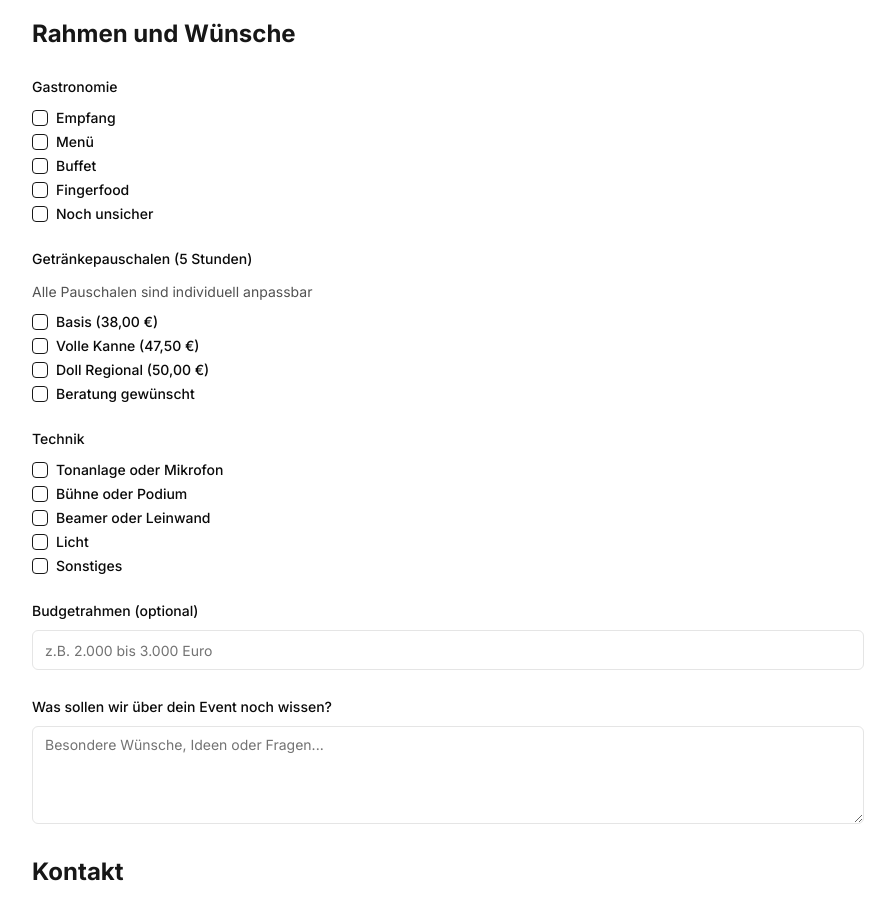
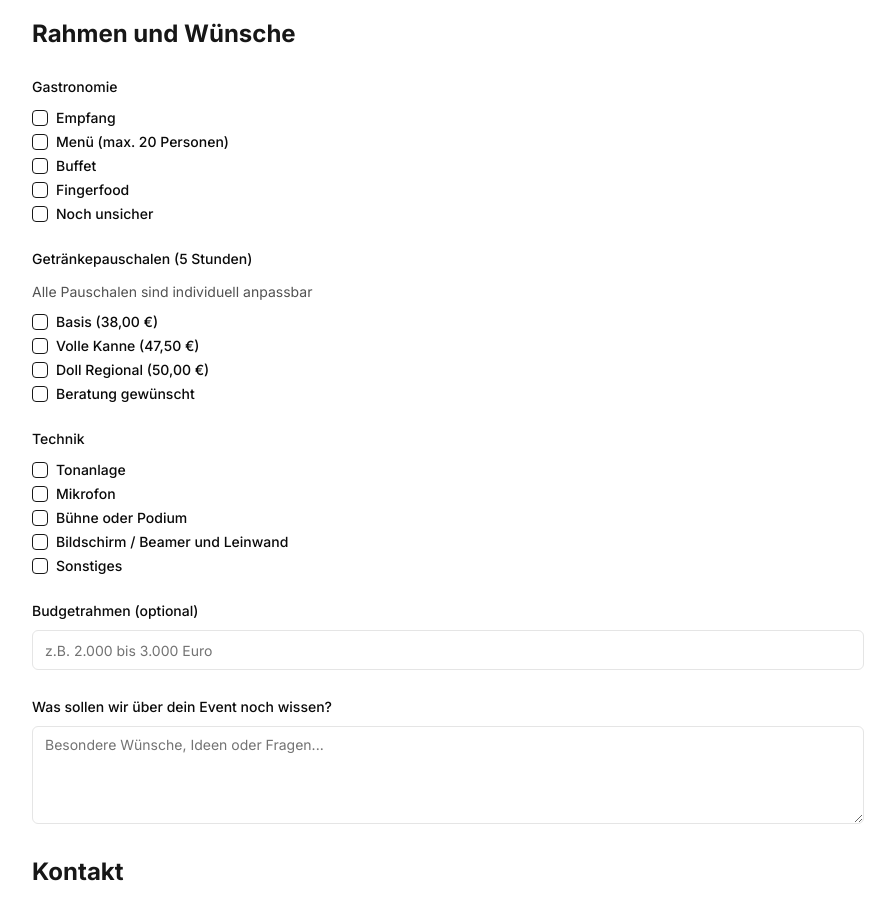
Before and after one commit to BlackAlxks/rathausevents, a Next.js app: page /kontakt in a window 1280 px wide. Shown: the part 940-1857 px from the top of the page, without its empty margins (192-1087 px from the left). Built offline with nearby package versions, Linux system fonts and the light colour scheme.

Commit message:
Updated page.tsx

```diff
--- a/app/kontakt/page.tsx
+++ b/app/kontakt/page.tsx
@@ -274,7 +274,7 @@ ${formData.freitext ? `Weitere Wünsche:\n${formData.freitext}` : ''}
                   <div className="space-y-2">
                     {[
                       { value: 'empfang', label: 'Empfang' },
-                      { value: 'menue', label: 'Menü' },
+                      { value: 'menue', label: 'Menü (max. 20 Personen)' },
                       { value: 'buffet', label: 'Buffet' },
                       { value: 'fingerfood', label: 'Fingerfood' },
                       { value: 'unsicher', label: 'Noch unsicher' },
@@ -339,13 +339,10 @@ ${formData.freitext ? `Weitere Wünsche:\n${formData.freitext}` : ''}
                   <Label>Technik</Label>
                   <div className="space-y-2">
                     {[
-                      {
-                        value: 'tonanlage',
-                        label: 'Tonanlage oder Mikrofon',
-                      },
+                      { value: 'tonanlage', label: 'Tonanlage' },
+                      { value: 'mikrofon', label: 'Mikrofon' },
                       { value: 'buehne', label: 'Bühne oder Podium' },
-                      { value: 'beamer', label: 'Beamer oder Leinwand' },
-                      { value: 'licht', label: 'Licht' },
+                      { value: 'beamer', label: 'Bildschirm / Beamer und Leinwand' },
                       { value: 'sonstiges', label: 'Sonstiges' },
                     ].map((option) => (
                       <div
```
